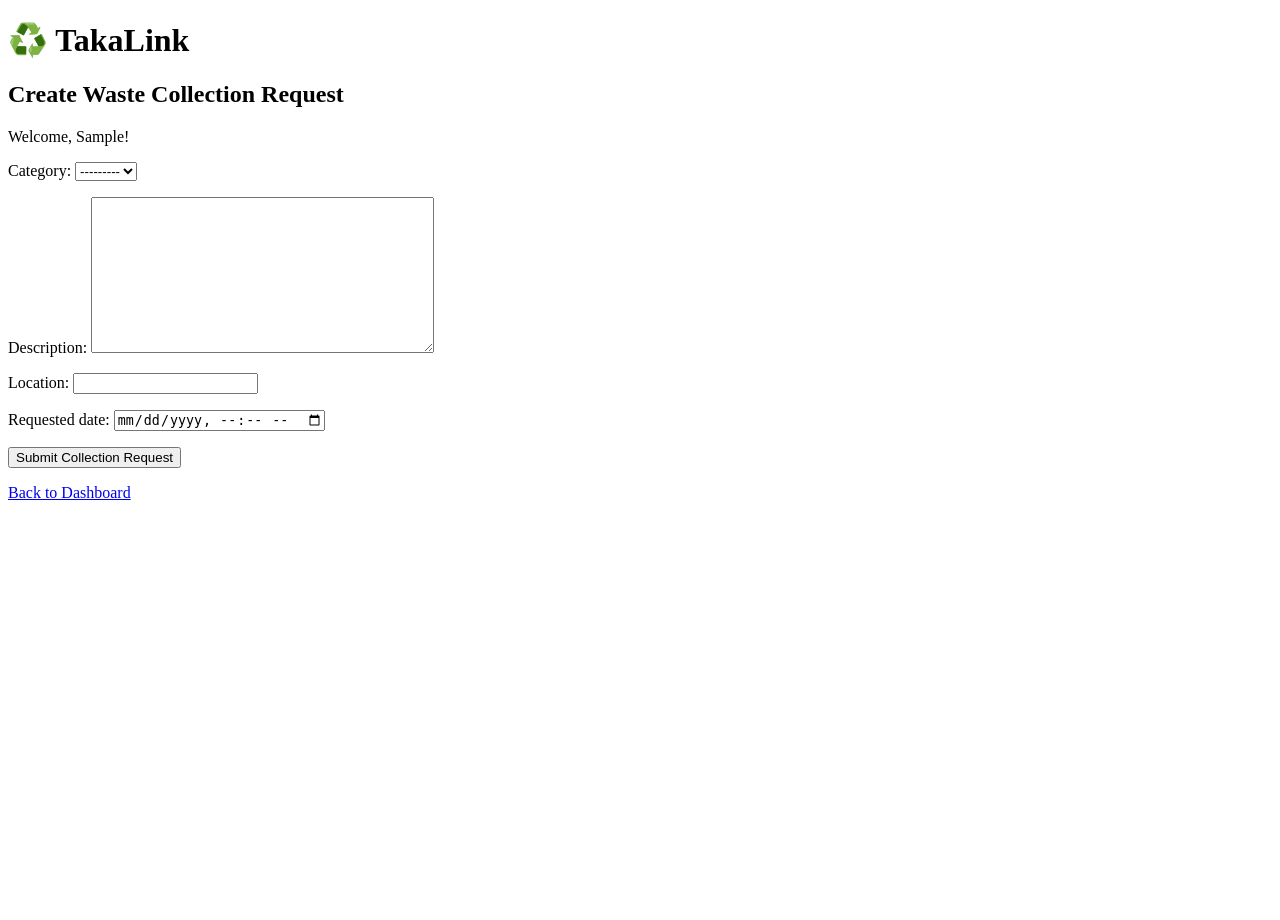
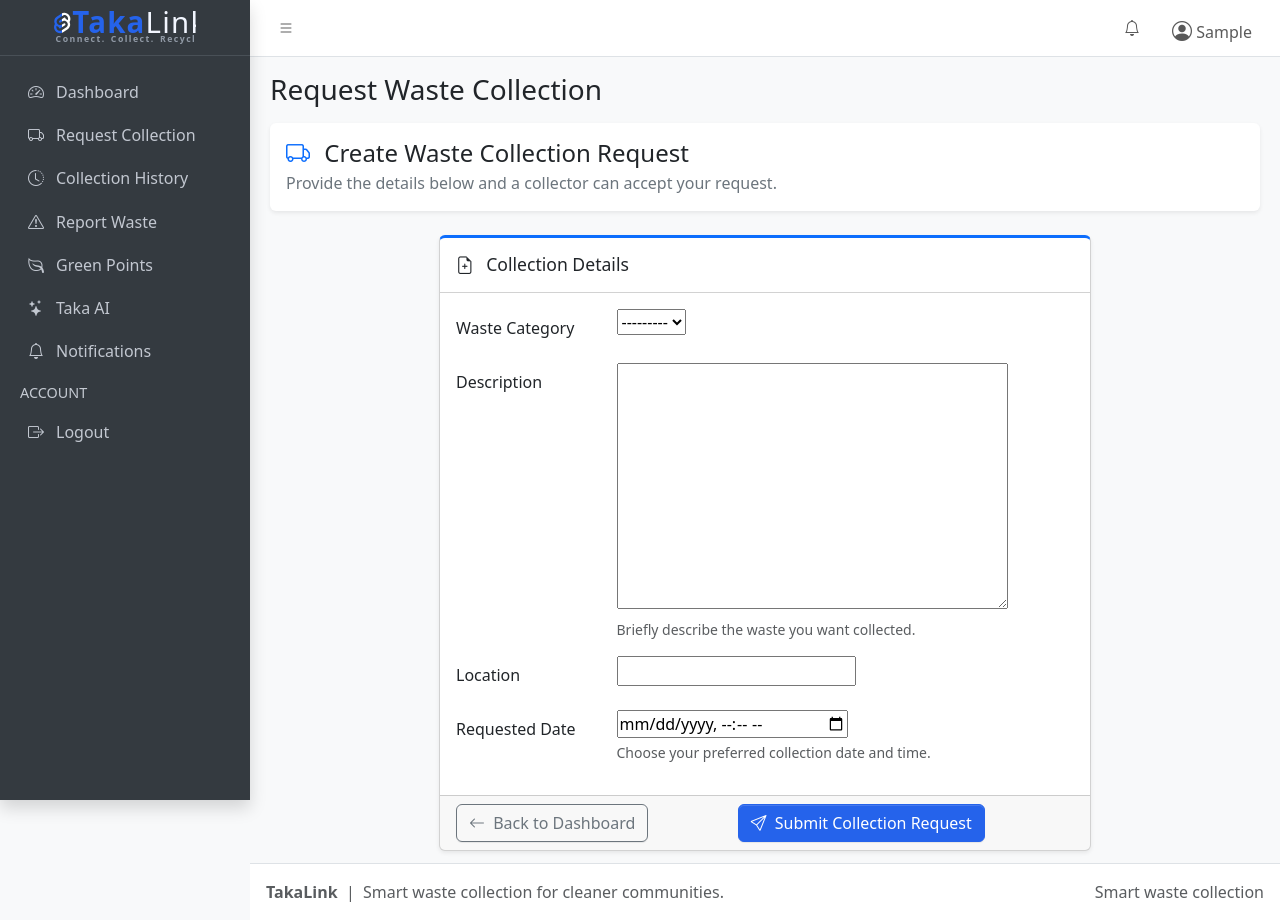
Before and after one commit to ExcelsKennedy2/TakaLink, a Django app: page /resident/create-collection/ in a window 1280 px wide. Before the commit the page ends 500 px from the top, so only its background shows below. Run offline with Django 5.2, Linux system fonts and the light colour scheme; the visitor is signed in with stand-in values (Sample User, id 1); data that the repository does not hold is empty; some libraries are stand-ins or nearby versions.

Commit message:
Improve collection request form UI

```diff
--- a/core/templates/core/create_collection.html
+++ b/core/templates/core/create_collection.html
@@ -1,36 +1,201 @@
-<!DOCTYPE html>
-<html lang="en">
-<head>
-    <meta charset="UTF-8">
-    <meta name="viewport" content="width=device-width, initial-scale=1.0">
-    <title>Create Collection | TakaLink</title>
-</head>
-<body>
+{% extends "core/base.html" %}
 
-    <h1>♻️ TakaLink</h1>
+{% block title %}Request Collection | TakaLink{% endblock %}
 
-    <h2>Create Waste Collection Request</h2>
+{% block page_title %}Request Waste Collection{% endblock %}
 
-    <p>
-        Welcome,
-        {{ user.first_name|default:user.username }}!
+{% block content %}
+
+<!-- Page introduction -->
+<div class="row mb-4">
+    <div class="col-12">
+        <div class="card border-0 shadow-sm">
+            <div class="card-body">
+                <h4 class="mb-1">
+                    <i class="bi bi-truck text-primary me-2"></i>
+                    Create Waste Collection Request
+                </h4>
+
+                <p class="text-secondary mb-0">
+                    Provide the details below and a collector can accept your request.
                 </p>
+            </div>
+        </div>
+    </div>
+</div>
+
+
+<!-- Collection Request Form -->
+<div class="row justify-content-center">
+
+    <div class="col-lg-8">
+
+        <div class="card card-primary card-outline shadow-sm">
+
+            <div class="card-header">
+                <h3 class="card-title">
+                    <i class="bi bi-file-earmark-plus me-2"></i>
+                    Collection Details
+                </h3>
+            </div>
+
 
             <form method="post">
+
                 {% csrf_token %}
 
-        {{ form.as_p }}
+                <div class="card-body">
 
-        <button type="submit">
+                    <!-- Category -->
+                    <div class="row mb-3">
+
+                        <label
+                            for="{{ form.category.id_for_label }}"
+                            class="col-sm-3 col-form-label"
+                        >
+                            Waste Category
+                        </label>
+
+                        <div class="col-sm-9">
+
+                            {{ form.category }}
+
+                            {% if form.category.errors %}
+                                <div class="text-danger small mt-1">
+                                    {{ form.category.errors }}
+                                </div>
+                            {% endif %}
+
+                        </div>
+
+                    </div>
+
+
+                    <!-- Description -->
+                    <div class="row mb-3">
+
+                        <label
+                            for="{{ form.description.id_for_label }}"
+                            class="col-sm-3 col-form-label"
+                        >
+                            Description
+                        </label>
+
+                        <div class="col-sm-9">
+
+                            {{ form.description }}
+
+                            {% if form.description.errors %}
+                                <div class="text-danger small mt-1">
+                                    {{ form.description.errors }}
+                                </div>
+                            {% endif %}
+
+                            <div class="form-text">
+                                Briefly describe the waste you want collected.
+                            </div>
+
+                        </div>
+
+                    </div>
+
+
+                    <!-- Location -->
+                    <div class="row mb-3">
+
+                        <label
+                            for="{{ form.location.id_for_label }}"
+                            class="col-sm-3 col-form-label"
+                        >
+                            Location
+                        </label>
+
+                        <div class="col-sm-9">
+
+                            {{ form.location }}
+
+                            {% if form.location.errors %}
+                                <div class="text-danger small mt-1">
+                                    {{ form.location.errors }}
+                                </div>
+                            {% endif %}
+
+                        </div>
+
+                    </div>
+
+
+                    <!-- Requested Date -->
+                    <div class="row mb-3">
+
+                        <label
+                            for="{{ form.requested_date.id_for_label }}"
+                            class="col-sm-3 col-form-label"
+                        >
+                            Requested Date
+                        </label>
+
+                        <div class="col-sm-9">
+
+                            {{ form.requested_date }}
+
+                            {% if form.requested_date.errors %}
+                                <div class="text-danger small mt-1">
+                                    {{ form.requested_date.errors }}
+                                </div>
+                            {% endif %}
+
+                            <div class="form-text">
+                                Choose your preferred collection date and time.
+                            </div>
+
+                        </div>
+
+                    </div>
+
+
+                    <!-- Non-field errors -->
+                    {% if form.non_field_errors %}
+
+                        <div class="alert alert-danger">
+                            <i class="bi bi-exclamation-triangle me-2"></i>
+
+                            {{ form.non_field_errors }}
+
+                        </div>
+
+                    {% endif %}
+
+                </div>
+
+
+                <!-- Form Footer -->
+                <div class="card-footer d-flex justify-content-between">
+
+                    <a
+                        href="{% url 'resident_dashboard' %}"
+                        class="btn btn-outline-secondary"
+                    >
+                        <i class="bi bi-arrow-left me-1"></i>
+                        Back to Dashboard
+                    </a>
+
+                    <button
+                        type="submit"
+                        class="btn btn-takalink"
+                    >
+                        <i class="bi bi-send me-1"></i>
                         Submit Collection Request
                     </button>
+
+                </div>
+
             </form>
 
-    <p>
-        <a href="{% url 'resident_dashboard' %}">
-            Back to Dashboard
-        </a>
-    </p>
+        </div>
 
-</body>
-</html>
+    </div>
+
+</div>
+
+{% endblock %}
```
Lines whose indentation alone changed are shown as unchanged.
